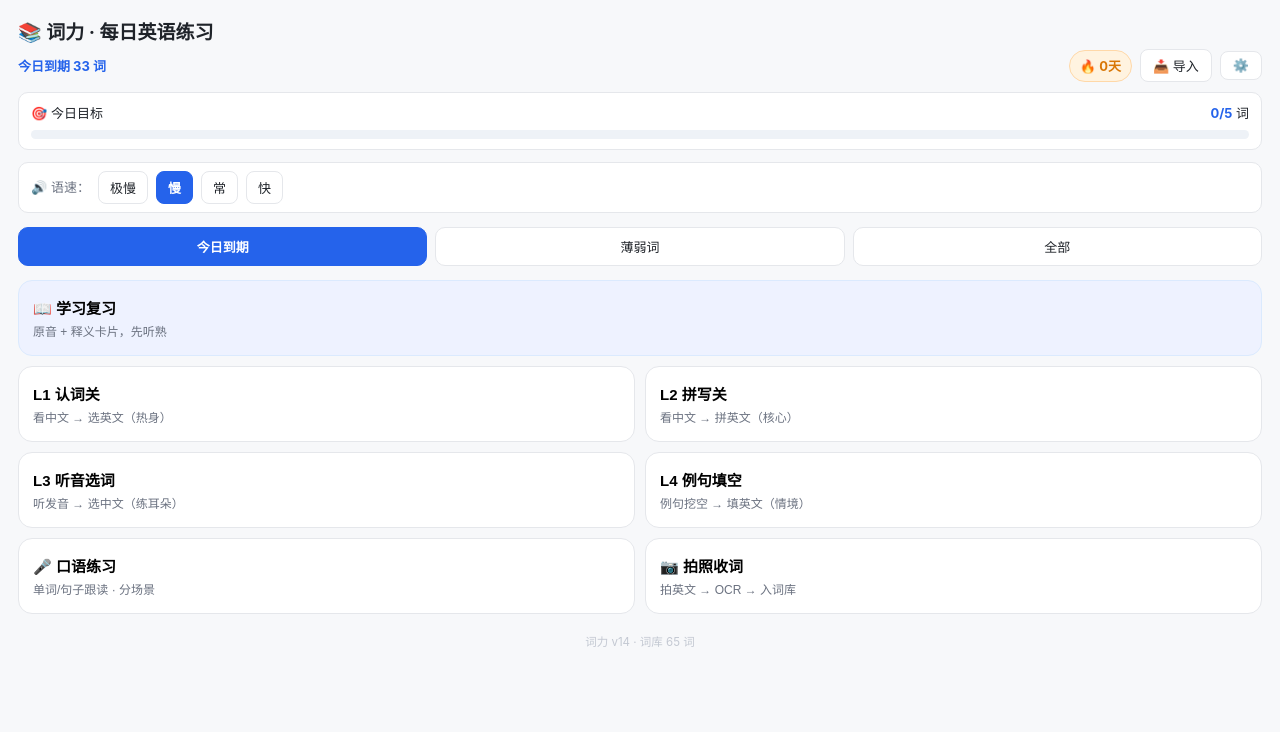
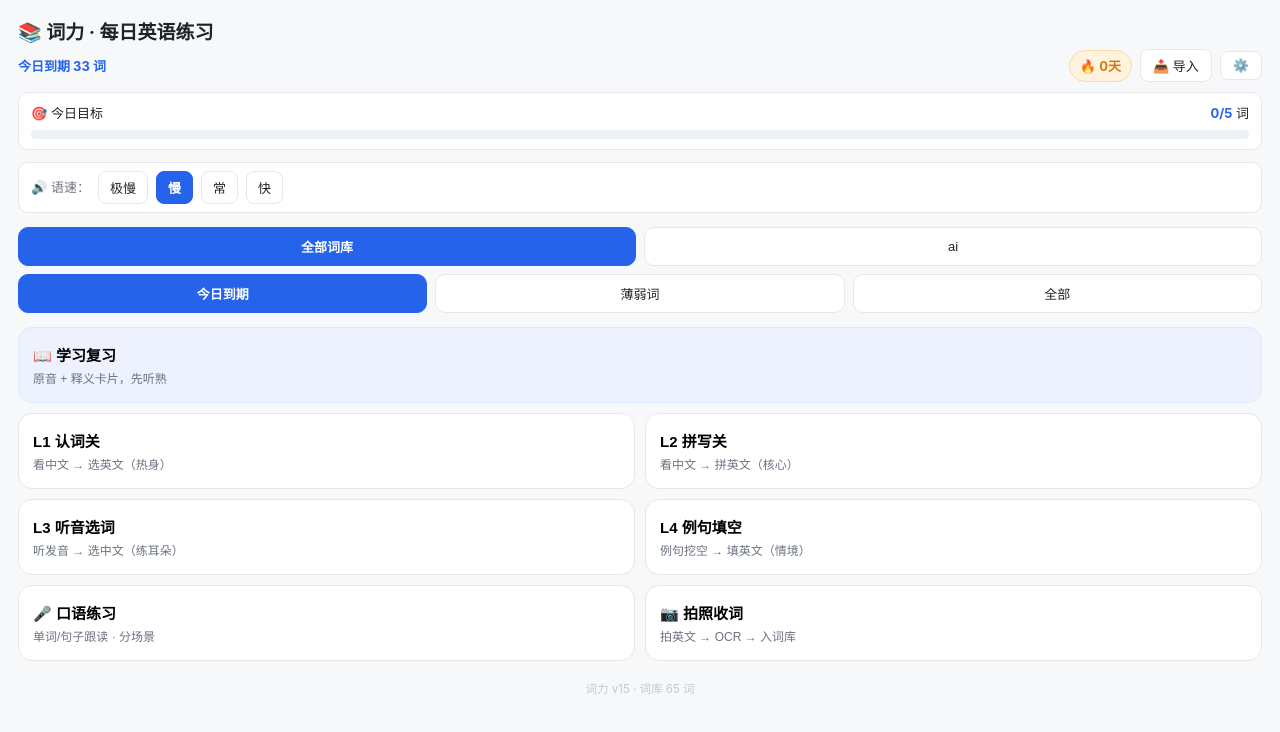
Before and after one commit to w34459151-creator/vocab-pwa, a website: page index.html in a window 1280 px wide. Drawn offline with Linux system fonts and the light colour scheme.

Commit message:
feat: 词库筛选器（多词库 ai/sap）+ 划词收藏扩展配套；sw v15；gen_pwa 输出 dict/source

```diff
--- a/data.js
+++ b/data.js
@@ -1,5 +1,5 @@
 // 由 gen_pwa.js 自动生成，请勿手改。源：~/.workbuddy/vocab-progress.json
-window.VOCAB_VERSION = "14";
+window.VOCAB_VERSION = "15";
 window.GH_CLIENT_ID = "Ov23lihs5yl62Hr3tV1n";
 window.VOCAB_LIB = [
   {
@@ -7,6 +7,8 @@ window.VOCAB_LIB = [
     "p": "/swɪtʃ/",
     "zh": "(v.) 切换；转换；(n.) 开关；转换器",
     "sc": "工作/AI工具",
+    "dct": "ai",
+    "src": "",
     "ph": [
       [
         "switch to",
@@ -37,6 +39,8 @@ window.VOCAB_LIB = [
     "p": "/ˈkʌrəntli/",
     "zh": "(adv.) 目前；当前；现在",
     "sc": "工作/AI工具",
+    "dct": "ai",
+    "src": "",
     "ph": [
       [
         "currently available",
@@ -63,6 +67,8 @@ window.VOCAB_LIB = [
     "p": "/ɪkˈstɜːrnl/",
     "zh": "(adj.) 外部的；外来的；对外的",
     "sc": "工作/AI工具",
+    "dct": "ai",
+    "src": "",
     "ph": [
       [
         "external context",
@@ -93,6 +99,8 @@ window.VOCAB_LIB = [
     "p": "/ˈkɒntekst/",
     "zh": "(n.) 上下文；语境；背景",
     "sc": "工作/AI工具",
+    "dct": "ai",
+    "src": "",
     "ph": [
       [
         "in context",
@@ -123,6 +131,8 @@ window.VOCAB_LIB = [
     "p": "/ˈɒnɡəʊɪŋ/",
     "zh": "(adj.) 进行中的；持续存在的",
     "sc": "工作/AI工具",
+    "dct": "ai",
+    "src": "",
     "ph": [
       [
         "ongoing conversation",
@@ -153,6 +163,8 @@ window.VOCAB_LIB = [
     "p": "/ˌkɒnvəˈseɪʃn/",
     "zh": "(n.) 对话；交谈；会话",
     "sc": "工作/AI工具",
+    "dct": "ai",
+    "src": "",
     "ph": [
       [
         "new conversation",
@@ -183,6 +195,8 @@ window.VOCAB_LIB = [
     "p": "/pʊʃ/",
     "zh": "(v.) 推送；推动；按（按钮）；(n.) 推；推送",
     "sc": "开发/Git",
+    "dct": "ai",
+    "src": "",
     "ph": [
       [
         "push to",
@@ -213,6 +227,8 @@ window.VOCAB_LIB = [
     "p": "/pʊl/",
     "zh": "(v.) 拉取；拉；拖；(n.) 拉；牵引",
     "sc": "开发/Git",
+    "dct": "ai",
+    "src": "",
     "ph": [
       [
         "pull from",
@@ -243,6 +259,8 @@ window.VOCAB_LIB = [
     "p": "/swiːt/",
     "zh": "(n.) 套件；一套（软件/程序）；(n.) （酒店）套房",
     "sc": "开发/Git",
+    "dct": "ai",
+    "src": "",
     "ph": [
       [
         "tool suite",
@@ -273,6 +291,8 @@ window.VOCAB_LIB = [
     "p": "/ˈverɪfaɪ/",
     "zh": "(v.) 验证；核实；证实",
     "sc": "开发/Git",
+    "dct": "ai",
+    "src": "",
     "ph": [
       [
         "verify identity",
@@ -299,6 +319,8 @@ window.VOCAB_LIB = [
     "p": "/rɪˈməʊt/",
     "zh": "(adj.) 远程的；偏远的；(n.) 远程（设备）",
     "sc": "开发/Git",
+    "dct": "ai",
+    "src": "",
     "ph": [
       [
         "remote repository",
@@ -329,6 +351,8 @@ window.VOCAB_LIB = [
     "p": "/ˌʌpˈdeɪt/",
     "zh": "(v.) 更新；升级；(n.) 更新；最新消息",
     "sc": "开发/Git",
+    "dct": "ai",
+    "src": "",
     "ph": [
       [
         "update code",
@@ -359,6 +383,8 @@ window.VOCAB_LIB = [
     "p": "/rʌn/",
     "zh": "(v.) 运行；跑；经营；(n.) 运行；一段（路程/时期）",
     "sc": "开发/Git",
+    "dct": "ai",
+    "src": "",
     "ph": [
       [
         "run a script",
@@ -389,6 +415,8 @@ window.VOCAB_LIB = [
     "p": "/ˈfiːtʃə(r)/",
     "zh": "(n.) 功能；特性；特征；(v.) 以……为特色",
     "sc": "开发/Git",
+    "dct": "ai",
+    "src": "",
     "ph": [
       [
         "new feature",
@@ -419,6 +447,8 @@ window.VOCAB_LIB = [
     "p": "/ˈtɒpɪk/",
     "zh": "(n.) 话题；主题；题目",
     "sc": "工作/AI工具",
+    "dct": "ai",
+    "src": "",
     "ph": [
       [
         "hot topic",
@@ -449,6 +479,8 @@ window.VOCAB_LIB = [
     "p": "/freʃ/",
     "zh": "(adj.) 新鲜的；崭新的；清新的",
     "sc": "工作/AI工具",
+    "dct": "ai",
+    "src": "",
     "ph": [
       [
         "fresh start",
@@ -479,6 +511,8 @@ window.VOCAB_LIB = [
     "p": "/tʃæt/",
     "zh": "(n.) 聊天；闲谈；(v.) 聊天；闲谈",
     "sc": "工作/AI工具",
+    "dct": "ai",
+    "src": "",
     "ph": [
       [
         "chat with",
@@ -509,6 +543,8 @@ window.VOCAB_LIB = [
     "p": "/kiːp/",
     "zh": "(v.) 保持；保留；维持；(n.) 生计；城堡主塔",
     "sc": "工作/AI工具",
+    "dct": "ai",
+    "src": "",
     "ph": [
       [
         "keep doing",
@@ -539,6 +575,8 @@ window.VOCAB_LIB = [
     "p": "/ˈjuːsɪdʒ/",
     "zh": "(n.) 使用；用法；使用量",
     "sc": "工作/AI工具",
+    "dct": "ai",
+    "src": "",
     "ph": [
       [
         "data usage",
@@ -569,6 +607,8 @@ window.VOCAB_LIB = [
     "p": "/ˈləʊə(r)/",
     "zh": "(adj.) 更低的；下游的；(v.) 降低；放下",
     "sc": "工作/AI工具",
+    "dct": "ai",
+    "src": "",
     "ph": [
       [
         "lower cost",
@@ -599,6 +639,8 @@ window.VOCAB_LIB = [
     "p": "/ɡɪt/",
     "zh": "(n.) Git 分布式版本控制系统（软件名，工作场景专指）；(n.) [俚] 笨蛋（英式口语，较少用）",
     "sc": "开发/Git",
+    "dct": "ai",
+    "src": "",
     "ph": [
       [
         "git pull",
@@ -633,6 +675,8 @@ window.VOCAB_LIB = [
     "p": "/fetʃ/",
     "zh": "(v.) 取来；获取；拉取（git 语境：从远端服务器获取最新提交，不自动合并）",
     "sc": "开发/Git",
+    "dct": "ai",
+    "src": "",
     "ph": [
       [
         "git fetch",
@@ -659,6 +703,8 @@ window.VOCAB_LIB = [
     "p": "/rɪˈpɒzətri/",
     "zh": "(n.) 仓库；存储库（代码仓库，存放项目的全部版本历史）；(n.) 贮藏室；存放处",
     "sc": "开发/Git",
+    "dct": "ai",
+    "src": "",
     "ph": [
       [
         "git repository",
@@ -689,6 +735,8 @@ window.VOCAB_LIB = [
     "p": "/ˈkoʊpɪlət/",
     "zh": "(n.) 副驾驶；AI 助手（微软 Copilot 等产品名）",
     "sc": "工作/AI工具",
+    "dct": "ai",
+    "src": "",
     "ph": [
       [
         "GitHub Copilot（AI 编程助手）",
@@ -711,6 +759,8 @@ window.VOCAB_LIB = [
     "p": "/ˌɪntəˈrʌptɪd/",
     "zh": "(adj.) 被打断的；中断的",
     "sc": "工作/AI工具",
+    "dct": "ai",
+    "src": "",
     "ph": [
       [
         "interrupted connection（连接中断）",
@@ -729,6 +779,8 @@ window.VOCAB_LIB = [
     "p": "/ˈfɪnɪʃ/",
     "zh": "(v.) 完成；结束；(n.) 结尾；完成",
     "sc": "工作/AI工具",
+    "dct": "ai",
+    "src": "",
     "ph": [
       [
         "finish the task（完成任务）",
@@ -747,6 +799,8 @@ window.VOCAB_LIB = [
     "p": "/ˈɔːtoʊ/",
     "zh": "(adj./prefix) 自动的；自动（automatic/automobile 的缩写）",
     "sc": "工作/AI工具",
+    "dct": "ai",
+    "src": "",
     "ph": [
       [
         "auto-save（自动保存）",
@@ -777,6 +831,8 @@ window.VOCAB_LIB = [
     "p": "/ɔːlˈredi/",
     "zh": "(adv.) 已经；早已",
     "sc": "开发/Git",
+    "dct": "ai",
+    "src": "",
     "ph": [
       [
         "already up to date（已经最新）",
@@ -799,6 +855,8 @@ window.VOCAB_LIB = [
     "p": "/ʌpˈdeɪtɪŋ/",
     "zh": "(v.) 正在更新（update 的现在分词）；(n.) 更新中",
     "sc": "开发/Git",
+    "dct": "ai",
+    "src": "",
     "ph": [
       [
         "updating dependencies（正在更新依赖）",
@@ -817,6 +875,8 @@ window.VOCAB_LIB = [
     "p": "/ˌfɑːst ˈfɔːwəd/",
     "zh": "(v./n.) 快进；快进合并（git 一种无分叉的合并方式）",
     "sc": "开发/Git",
+    "dct": "ai",
+    "src": "",
     "ph": [
       [
         "fast-forward merge（快进合并）",
@@ -843,6 +903,8 @@ window.VOCAB_LIB = [
     "p": "/ˈɒrɪdʒɪn/",
     "zh": "(n.) 起源；起点；(n.) git 中远程仓库的默认别名（通常指克隆来源的远端）",
     "sc": "开发/Git",
+    "dct": "ai",
+    "src": "",
     "ph": [
       [
         "origin/main（远程 main 分支）",
@@ -865,6 +927,8 @@ window.VOCAB_LIB = [
     "p": "/meɪn/",
     "zh": "(adj.) 主要的；最重要的；(n.) git 默认主分支名（2020 年起取代 master）",
     "sc": "开发/Git",
+    "dct": "ai",
+    "src": "",
     "ph": [
       [
         "main branch（主分支）",
@@ -891,6 +955,8 @@ window.VOCAB_LIB = [
     "p": "/ˈkredɪt/",
     "zh": "(n.) 积分；额度（AI 工具计费单位，如 AI credits）",
     "sc": "账户/支付",
+    "dct": "ai",
+    "src": "",
     "ph": [
       [
         "AI credits（AI 积分）",
@@ -913,6 +979,8 @@ window.VOCAB_LIB = [
     "p": "/ˈtoʊkən/",
     "zh": "(n.) 词元；令牌（AI 模型计费与处理的最小单位，输入/输出都按 token 计）",
     "sc": "工作/AI工具",
+    "dct": "ai",
+    "src": "",
     "ph": [
       [
         "input tokens（输入词元）",
@@ -935,6 +1003,8 @@ window.VOCAB_LIB = [
     "p": "/ˈseʃ(ə)n/",
     "zh": "(n.) 会话；一段时间（AI 工具里指一次连续对话）",
     "sc": "工作/AI工具",
+    "dct": "ai",
+    "src": "",
     "ph": [
       [
         "chat session（聊天会话）",
@@ -957,6 +1027,8 @@ window.VOCAB_LIB = [
     "p": "/riːˈset/",
     "zh": "(v./n.) 重置；清零",
     "sc": "工作/AI工具",
+    "dct": "ai",
+    "src": "",
     "ph": [
       [
         "reset password（重置密码）",
@@ -979,6 +1051,8 @@ window.VOCAB_LIB = [
     "p": "/ˈʌpɡreɪd/",
     "zh": "(v./n.) 升级；提升",
     "sc": "工作/AI工具",
+    "dct": "ai",
+    "src": "",
     "ph": [
       [
         "upgrade plan（升级套餐）",
@@ -1001,6 +1075,8 @@ window.VOCAB_LIB = [
     "p": "/əˈdɪʃənl/",
     "zh": "(adj.) 额外的；附加的",
     "sc": "工作/AI工具",
+    "dct": "ai",
+    "src": "",
     "ph": [
       [
         "additional cost（额外成本）",
@@ -1023,6 +1099,8 @@ window.VOCAB_LIB = [
     "p": "/ˈbʌdʒɪt/",
     "zh": "(n.) 预算；额度",
     "sc": "账户/支付",
+    "dct": "ai",
+    "src": "",
     "ph": [
       [
         "monthly budget（月度预算）",
@@ -1045,6 +1123,8 @@ window.VOCAB_LIB = [
     "p": "/ˈɪnpʊt/",
     "zh": "(n./v.) 输入；投入",
     "sc": "工作/AI工具",
+    "dct": "ai",
+    "src": "",
     "ph": [
       [
         "input box（输入框）",
@@ -1067,6 +1147,8 @@ window.VOCAB_LIB = [
     "p": "/ˈaʊtpʊt/",
     "zh": "(n./v.) 输出；产出",
     "sc": "工作/AI工具",
+    "dct": "ai",
+    "src": "",
     "ph": [
       [
         "output result（输出结果）",
@@ -1085,6 +1167,8 @@ window.VOCAB_LIB = [
     "p": "/ʃer/",
     "zh": "(v./n.) 分享；共享",
     "sc": "工作/AI工具",
+    "dct": "ai",
+    "src": "",
     "ph": [
       [
         "share chat（分享对话）",
@@ -1107,6 +1191,8 @@ window.VOCAB_LIB = [
     "p": "/kəˈlæps/",
     "zh": "(v.) 折叠；收起；崩溃",
     "sc": "工作/AI工具",
+    "dct": "ai",
+    "src": "",
     "ph": [
       [
         "collapse panel（折叠面板）",
@@ -1129,6 +1215,8 @@ window.VOCAB_LIB = [
     "p": "/proʊ/",
     "zh": "(n./adj.) 专业版；专业的（产品付费档位名，如 Copilot Pro）",
     "sc": "工作/AI工具",
+    "dct": "ai",
+    "src": "",
     "ph": [
       [
         "Copilot Pro（Copilot 专业版）",
@@ -1151,6 +1239,8 @@ window.VOCAB_LIB = [
     "p": "/dɪˈveləpər/",
     "zh": "(n.) 开发者；开发人员",
     "sc": "工作/AI工具",
+    "dct": "ai",
+    "src": "",
     "ph": [
       [
         "developer tools（开发者工具）",
@@ -1173,6 +1263,8 @@ window.VOCAB_LIB = [
     "p": "/kəˈmænd/",
     "zh": "(n./v.) 命令；指令",
     "sc": "工作/AI工具",
+    "dct": "ai",
+    "src": "",
     "ph": [
       [
         "command line（命令行）",
@@ -1195,6 +1287,8 @@ window.VOCAB_LIB = [
     "p": "/səkˈsesfl/",
     "zh": "(adj.) 成功的；顺利的",
     "sc": "账户/支付",
+    "dct": "ai",
+    "src": "",
     "ph": [
       [
         "successful payment",
@@ -1213,6 +1307,8 @@ window.VOCAB_LIB = [
     "p": "/ˈpeɪmənt/",
     "zh": "(n.) 支付；付款；支付的款项",
     "sc": "账户/支付",
+    "dct": "ai",
+    "src": "",
     "ph": [
       [
         "make a payment",
@@ -1235,6 +1331,8 @@ window.VOCAB_LIB = [
     "p": "/ʊps/",
     "zh": "(int.) 哎呀；糟糕；啊哦",
     "sc": "账户/支付",
+    "dct": "ai",
+    "src": "",
     "ph": [
       [
         "oops, sorry",
@@ -1253,6 +1351,8 @@ window.VOCAB_LIB = [
     "p": "/ˈsʌmθɪŋ wɛnt rɒŋ/",
     "zh": "(phrase.) 出错了；发生了错误",
     "sc": "账户/支付",
+    "dct": "ai",
+    "src": "",
     "ph": [
       [
         "something went wrong",
@@ -1271,6 +1371,8 @@ window.VOCAB_LIB = [
     "p": "/ðeə(r)/",
     "zh": "(adv.) 在那里；到那里；在那里存在",
     "sc": "工作/AI工具",
+    "dct": "ai",
+    "src": "",
     "ph": [
       [
         "over there",
@@ -1293,6 +1395,8 @@ window.VOCAB_LIB = [
     "p": "/siːm/",
     "zh": "(v.) 似乎；好像；看来",
     "sc": "工作/AI工具",
+    "dct": "ai",
+    "src": "",
     "ph": [
       [
         "it seems that",
@@ -1315,6 +1419,8 @@ window.VOCAB_LIB = [
     "p": "/ˈprɒbləm/",
     "zh": "(n.) 问题；麻烦；难题",
     "sc": "账户/支付",
+    "dct": "ai",
+    "src": "",
     "ph": [
       [
         "some problem",
@@ -1337,6 +1443,8 @@ window.VOCAB_LIB = [
     "p": "/ˈsʌmweə(r)/",
     "zh": "(adv.) 在某处；到某处；大约",
     "sc": "工作/AI工具",
+    "dct": "ai",
+    "src": "",
     "ph": [
       [
         "somewhere else",
@@ -1359,6 +1467,8 @@ window.VOCAB_LIB = [
     "p": "/ˈjuːzə(r) ˈsentə(r)/",
     "zh": "(n.) 用户中心；账户中心",
     "sc": "工作/AI工具",
+    "dct": "ai",
+    "src": "",
     "ph": [
       [
         "back to user center",
@@ -1377,6 +1487,8 @@ window.VOCAB_LIB = [
     "p": "/bæk tuː/",
     "zh": "(phrase.) 返回；回到",
     "sc": "工作/AI工具",
+    "dct": "ai",
+    "src": "",
     "ph": [
       [
         "back to home",
@@ -1399,6 +1511,8 @@ window.VOCAB_LIB = [
     "p": "",
     "zh": "(n.) 代理；代理服务器",
     "sc": "开发/Git",
+    "dct": "ai",
+    "src": "",
     "ph": [],
     "se": [
       [
@@ -1412,6 +1526,8 @@ window.VOCAB_LIB = [
     "p": "",
     "zh": "(v.) 读取参数（程序函数名，read + params）",
     "sc": "开发/Git",
+    "dct": "ai",
+    "src": "",
     "ph": [],
     "se": [
       [
@@ -1425,6 +1541,8 @@ window.VOCAB_LIB = [
     "p": "/ˈpædəl əʊ si ɑːr/",
     "zh": "(n.) 百度飞桨（PaddlePaddle）开源的光学字符识别（OCR）工具库，用于从图片/截图中提取文字；(n.) 一款开源的 OCR 文字识别引擎",
     "sc": "工作/AI工具",
+    "dct": "ai",
+    "src": "",
     "ph": [
       [
         "PaddleOCR",
@@ -1443,6 +1561,8 @@ window.VOCAB_LIB = [
     "p": "/ˈwɪspər/",
     "zh": "(n.) OpenAI 开源的自动语音识别（ASR）模型，可将语音转成文字；(n.) 一种语音转文字的 AI 模型",
     "sc": "工作/AI工具",
+    "dct": "ai",
+    "src": "",
     "ph": [
       [
         "Whisper",
@@ -1461,6 +1581,8 @@ window.VOCAB_LIB = [
     "p": "/ˌdiːpˈsiːk ˈeɪpiːaɪ/",
     "zh": "(n.) DeepSeek 大模型提供的应用程序接口，用于把 AI 能力接入自己的程序/工作流；(n.) DeepSeek 模型的 API 调用接口",
     "sc": "工作/AI工具",
+    "dct": "ai",
+    "src": "",
     "ph": [],
     "se": [
       [
@@ -1474,6 +1596,8 @@ window.VOCAB_LIB = [
     "p": "/biː biː daʊn/",
     "zh": "(n.) 一款开源命令行工具，用于下载 Bilibili（B站）视频；(n.) B站视频下载器",
     "sc": "工作/AI工具",
+    "dct": "ai",
+    "src": "",
     "ph": [],
     "se": [
       [
@@ -1487,6 +1611,8 @@ window.VOCAB_LIB = [
     "p": "/ef em peg/",
     "zh": "(n.) 开源音视频处理命令行工具/库，用于转码、剪辑、合并、流媒体处理；(n.) 跨平台音视频编解码工具",
     "sc": "工作/AI工具",
+    "dct": "ai",
+    "src": "",
     "ph": [],
     "se": [
       [
@@ -1500,6 +1626,8 @@ window.VOCAB_LIB = [
     "p": "/rɪˈkwests/",
     "zh": "(n./v.) Python 中常用的 HTTP 请求库；请求；(n.) 一个让 Python 发 HTTP 请求变得简单的第三方库",
     "sc": "开发/Git",
+    "dct": "ai",
+    "src": "",
     "ph": [],
     "se": [
       [
@@ -1513,6 +1641,8 @@ window.VOCAB_LIB = [
     "p": "/ˈpaɪθən ˈdɒks/",
     "zh": "(n.) Python 中用于读写 Microsoft Word .docx 文件的第三方库；(n.) Python 操作 Word 文档的库",
     "sc": "开发/Git",
+    "dct": "ai",
+    "src": "",
     "ph": [],
     "se": [
       [
--- a/gen_pwa.js
+++ b/gen_pwa.js
@@ -17,6 +17,8 @@ const LIB = (vocab.words || []).map(d => ({
   p: d.phonetic || '',
   zh: (d.trans || []).join('；'),
   sc: d.scenario || '',
+  dct: d.dict || 'ai',
+  src: d.source || '',
   ph: (d.phrases || []).map(s => {
     const i = s.indexOf(' = ');
     return i >= 0 ? [s.slice(0, i), s.slice(i + 3)] : [s, ''];
--- a/index.html
+++ b/index.html
@@ -167,8 +167,11 @@
   <button class="spd" data-rate="1.1" onclick="setRate(1.1,this)">快</button>
 </div>
 
-<!-- 首页：范围 + 关卡 -->
+<!-- 首页：词库 + 范围 + 关卡 -->
 <div class="panel show" id="home">
+  <div class="ranges" id="dicts" style="margin-bottom:8px">
+    <button class="rng active" data-d="all" onclick="setDict('all',this)">全部词库</button>
+  </div>
   <div class="ranges" id="ranges">
     <button class="rng active" data-r="due" onclick="setRange('due',this)">今日到期</button>
     <button class="rng" data-r="weak" onclick="setRange('weak',this)">薄弱词</button>
@@ -332,14 +335,14 @@ async function loadLocalLib(){
 function todayStr(){const d=new Date();return d.getFullYear()+'-'+String(d.getMonth()+1).padStart(2,'0')+'-'+String(d.getDate()).padStart(2,'0');}
 function dayDiff(a,b){const da=new Date(a),db=new Date(b);return Math.round((db-da)/86400000);}
 function dueWords(){const t=todayStr();const set={};Object.keys(SCHED).forEach(dt=>{if(dt<=t)(SCHED[dt]||[]).forEach(w=>set[w]=1);});
-  return Object.keys(set).filter(w=>LIBMAP[w]);}
+  return Object.keys(set).filter(w=>LIBMAP[w] && inDict(LIBMAP[w]));}
 async function doneTodaySet(){const p=await dbGet('progress_'+todayStr());return new Set((p&&p.done)||[]);}
 async function weakSet(){try{const w=await dbGet('weak');return new Set(w||[]);}catch(e){return new Set();}}
 async function addWeak(w){try{const s=await weakSet();s.add(w);await dbSet('weak',[...s]);}catch(e){}}
 
 /* ===== 全局状态 ===== */
 let DATA=[];                       // 学习复习展示的到期词
-let RATE=0.7, RANGE='due', qLevel='L1';
+let RATE=0.7, RANGE='due', qLevel='L1', DICT='all';
 let QUIZ=[], qcur=0;
 let streak=0, lastDone=null, dailyGoal=5, soundOn=true, strictMode=false;
 let pendingAdd=[];                 // 手机端拍照/导入新增的词（待结果串回桌面）
@@ -431,7 +434,27 @@ async function onSessionDone(){
 /* ===== 范围 / 学习复习 ===== */
 function setRange(r,btn){
   RANGE=r;
-  document.querySelectorAll('.rng').forEach(b=>b.classList.toggle('active',b.dataset.r===r));
+  document.querySelectorAll('#ranges .rng').forEach(b=>b.classList.toggle('active',b.dataset.r===r));
+}
+function setDict(d,btn){
+  DICT=d;
+  document.querySelectorAll('#dicts .rng').forEach(b=>b.classList.toggle('active',b.dataset.d===d));
+  refreshTop();
+  refreshData();
+}
+async function refreshData(){
+  const due=dueWords();
+  let done=new Set(); try{done=await doneTodaySet();}catch(e){}
+  DATA=due.filter(w=>!done.has(w)).map(w=>LIBMAP[w]).filter(Boolean);
+  if(document.getElementById('pStudy').classList.contains('show')) renderLearn();
+}
+function inDict(d){ return DICT==='all' || (d.dct||'ai')===DICT; }
+function renderDictChips(){
+  const box=document.getElementById('dicts');
+  if(!box) return;
+  const set=new Set((LIB||[]).map(x=>x.dct||'ai'));
+  const chips=['all',...set].map(d=>`<button class="rng ${d===DICT?'active':''}" data-d="${d}" onclick="setDict('${d}',this)">${d==='all'?'全部词库':d}</button>`).join('');
+  box.innerHTML=chips;
 }
 function renderLearn(){
   const box=document.getElementById('learnList'); box.innerHTML='';
@@ -449,8 +472,8 @@ function renderLearn(){
 
 /* ===== 范围取词 ===== */
 async function rangeWords(){
-  if(RANGE==='all') return LIB.slice();
-  if(RANGE==='weak'){ const wk=await weakSet(); return LIB.filter(d=>wk.has(d.w)); }
+  if(RANGE==='all') return LIB.filter(inDict);
+  if(RANGE==='weak'){ const wk=await weakSet(); return LIB.filter(d=>wk.has(d.w) && inDict(d)); }
   const due=dueWords();
   let done=new Set(); try{done=await doneTodaySet();}catch(e){}
   return due.filter(w=>!done.has(w)).map(w=>LIBMAP[w]).filter(Boolean);
@@ -914,7 +937,7 @@ function addPhotoWords(){
       const zh=zhI?zhI.value.trim():'';
       const lw=t.toLowerCase();
       if(LIBMAP[lw]){ if(zh && !LIBMAP[lw].zh) LIBMAP[lw].zh=zh; }
-      else { const d={w:t,p:'',zh:zh,sc:'工作/AI工具',ph:[],se:[]}; LIB.push(d); LIBMAP[lw]=d; added.push(d); }
+      else { const d={w:t,p:'',zh:zh,sc:'工作/AI工具',dct:DICT==='all'?'ai':DICT,ph:[],se:[]}; LIB.push(d); LIBMAP[lw]=d; added.push(d); }
     }
   });
   if(!added.length){ alert('没有新增词（都已存在）'); return; }
@@ -981,7 +1004,7 @@ async function importLib(e){
 /* ===== 自测钩子 ===== */
 window.__h={
   get LIB(){return LIB}, get LIBMAP(){return LIBMAP}, get QUIZ(){return QUIZ}, get qcur(){return qcur},
-  get DATA(){return DATA}, get streak(){return streak}, get dailyGoal(){return dailyGoal},
+  get DATA(){return DATA}, get streak(){return streak}, get dailyGoal(){return dailyGoal}, get DICT(){return DICT},
   get pendingAdd(){return pendingAdd}, get photoTokens(){return photoTokens},
   setGHToken(t){GH_TOKEN=t||'';}, getGHToken(){return GH_TOKEN;}, autoSyncResult, b64u,
   goLevel, setRange, renderQuiz, backHome, openSettings, qChoose, qNext, qSubmit, qPrev, setRate, importLib,
@@ -999,6 +1022,7 @@ window.__h={
     await loadMeta();
     await loadGHToken();
     buildPools();
+    renderDictChips();
     const due=dueWords();
     let done=new Set(); try{done=await doneTodaySet();}catch(e){}
     DATA=due.filter(w=>!done.has(w)).map(w=>LIBMAP[w]).filter(Boolean);
--- a/sw.js
+++ b/sw.js
@@ -1,4 +1,4 @@
-const CACHE = 'vocabpwa-v14';
+const CACHE = 'vocabpwa-v15';
 const ASSETS = ['./', './index.html', './data.js', './manifest.webmanifest', './icon.svg'];
 
 self.addEventListener('install', e => {
```
Also changed, not shown: sync-inbox.js (+14 -1 lines).
